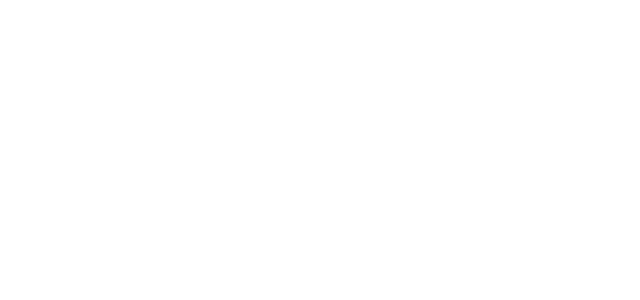
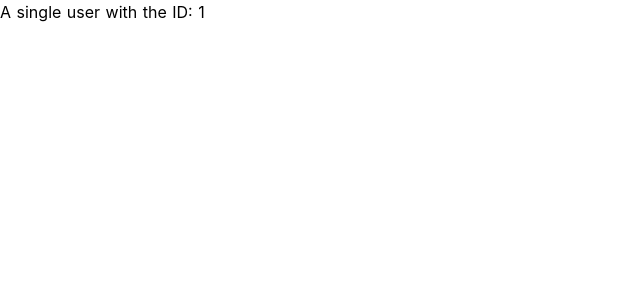
Before and after one commit to NiVanc/my-first-nuxt-app, a Nuxt app: page /users/1 in a window 1280 px wide. Before the commit this address had no page. Shown: the top 300 px of the page, without its empty margins (0-640 px from the left). Built offline with nearby package versions, Linux system fonts and the light colour scheme.

Commit message:
Create a route with a dynamic path

```diff
--- /dev/null
+++ b/pages/users/_id.vue
@@ -0,0 +1,3 @@
+<template>
+  <h1>A single user with the ID: {{ $route.params.id }}</h1>
+</template>
```
